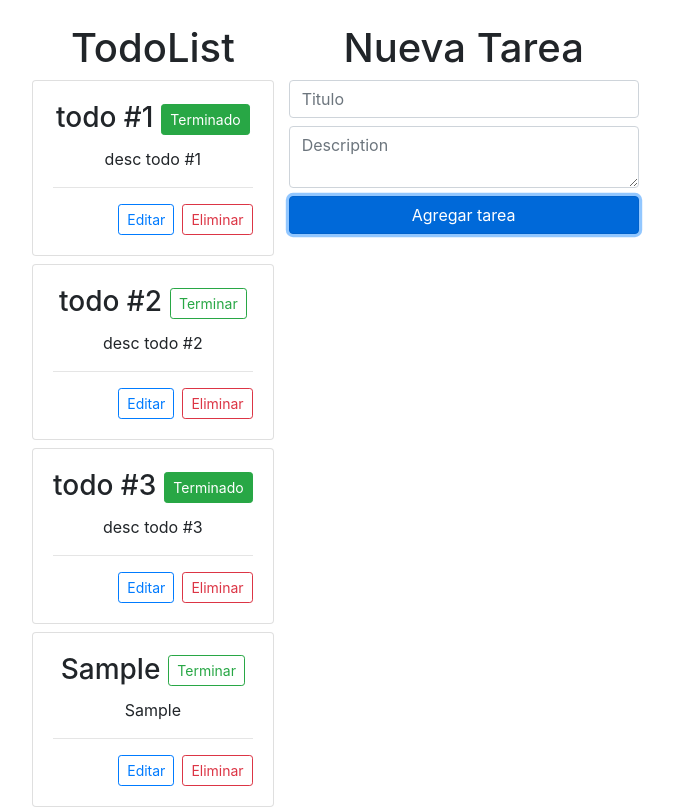
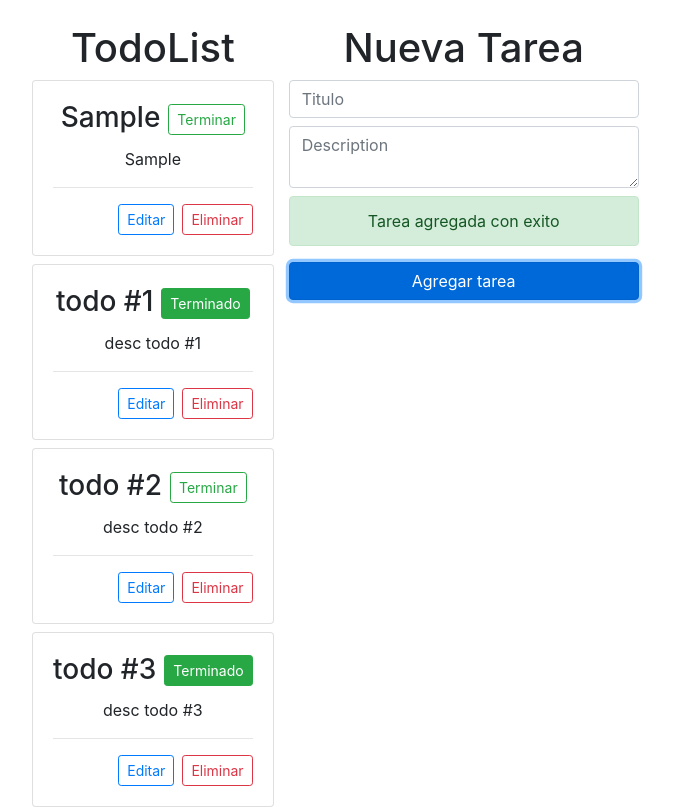
Before and after one commit to jonasojeda/todo-app, a React (Create React App) app: page / in a window 1280 px wide. Both pictures are taken after typing "Sample", "Sample" into the empty fields and a click on the button "Agregar tarea". Shown: the whole page, without its empty margins (38-712 px from the left). Built offline with nearby package versions, Linux system fonts and the light colour scheme.

Commit message:
Implementation of controlled form

```diff
--- a/src/components/TodoForm/TodoForm.jsx
+++ b/src/components/TodoForm/TodoForm.jsx
@@ -8,6 +8,8 @@ const initialFormValues={
 const TodoForm = ({todoAdd}) => {
   const [formValues, setFormValues] = useState(initialFormValues)
   const {title, description}= formValues
+  const [errors, setErrors]= useState(null)
+  const [successMessage, setSuccessMessage ] = useState(null)
   const handleInputChange = (e)=>{
 
     const changedFormValue = {
@@ -22,9 +24,40 @@ const TodoForm = ({todoAdd}) => {
     e.preventDefault(); // Evita que recargue la pagina
 
     //Agregar tarea
+    if(title.trim() === ''){
+      setErrors('Debes indicar un titulo')
+      return ;
+    }
+
+    if(description.trim() === ''){
+      setErrors('Debes indicar una descripcion')
+      return ;
+    }
+
     todoAdd(formValues);
     setFormValues(initialFormValues)
+    setSuccessMessage('Tarea agregada con exito')
+    setTimeout(()=>{
+      setSuccessMessage(null)
+    },5000)
+    setErrors(null)
+
   }
+
+  // const handleError= ()=>{
+
+  //   const error = []
+
+  //   if(!formValues.title){
+  //     error.push({key:0,message:'Ingres el titulo'})
+  //   }
+
+  //   if(!formValues.description){
+  //     error.push({key:0,message:'Ingres la descripcion'})
+  //   }
+
+  //   setErrors(error)
+  // }
 
 
   return (
@@ -46,6 +79,19 @@ const TodoForm = ({todoAdd}) => {
             name='description'
             onChange={handleInputChange}
           />
+          {errors&&
+            <div class="alert alert-danger mt-2" role="alert">
+              {errors}
+            </div>
+
+          }
+
+          {
+            successMessage &&
+            <div class="alert alert-success mt-2" role="alert">
+            {successMessage}
+          </div>
+          }
           <button
             className='btn btn-primary btn-block mt-2'
           >Agregar tarea
--- a/src/pages/Home/Home.jsx
+++ b/src/pages/Home/Home.jsx
@@ -59,8 +59,8 @@ function Home() {
     }
 
     const changedTodos = [
-      ...todos,
-      newTodo
+      newTodo,
+      ...todos
     ]
 
     setTodos(changedTodos);
```
